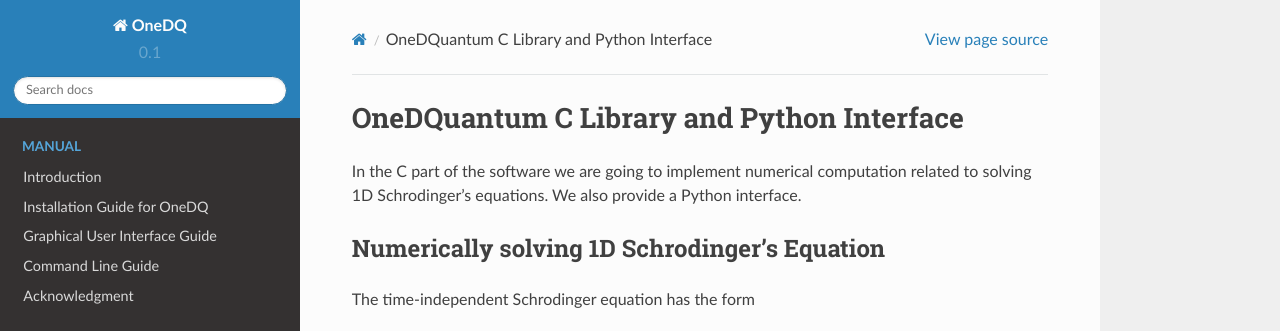
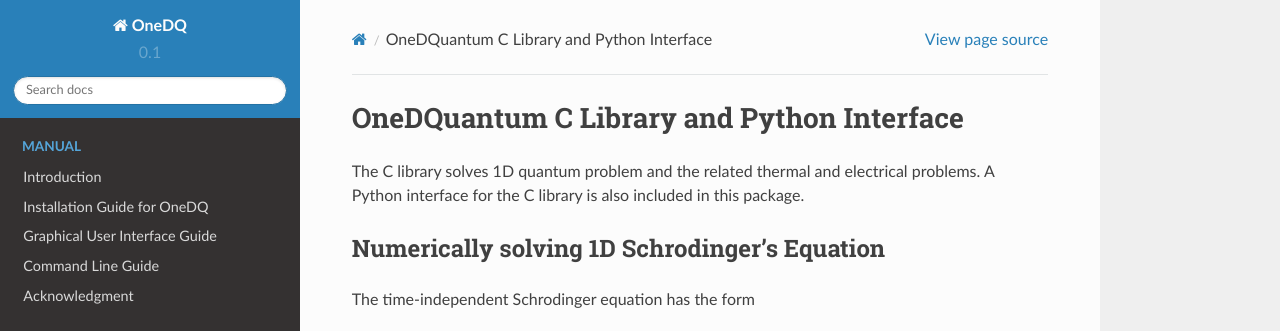
Before and after one commit to ErwinJr2/ErwinJr2, a Sphinx documentation site: the page built from docs/OneDQuantum_description.rst, in a window 1280 px wide and 900 px high. Shown: the top 331 px of the window. Built offline with Sphinx 7.4.7 and the Read the Docs theme 2.0.0, drawn with Linux system fonts in a browser that asks for light colours.

Commit message:
fixed typos

```diff
--- a/docs/OneDQuantum_description.rst
+++ b/docs/OneDQuantum_description.rst
@@ -1,8 +1,9 @@
 OneDQuantum C Library and Python Interface
 ==========================================
 
-In the C part of the software we are going to implement numerical computation
-related to solving 1D Schrodinger's equations. We also provide a Python interface.
+The C library solves 1D quantum problem and the related thermal
+and electrical problems. A Python interface for the C library is
+also included in this package.
 
 
 Numerically solving 1D Schrodinger's Equation
--- a/docs/manual/intro.rst
+++ b/docs/manual/intro.rst
@@ -1,7 +1,7 @@
 Introduction
 ===============
 
-OnDQ is a corss-platform software with a combination of:
+OneDQ is a corss-platform software with a combination of:
 
 1. A C library for solving 1D quantum problem and correlated thermal and electrical problem
 2. A Python interface for the C library
```
